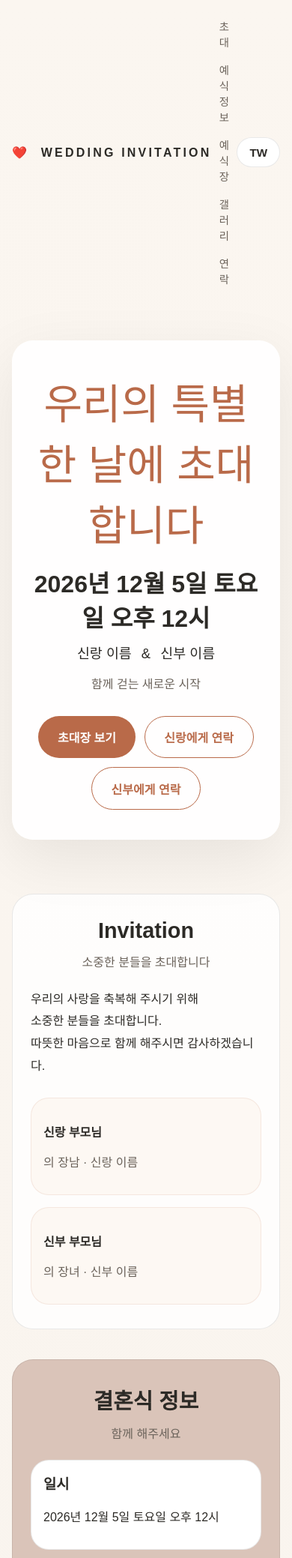
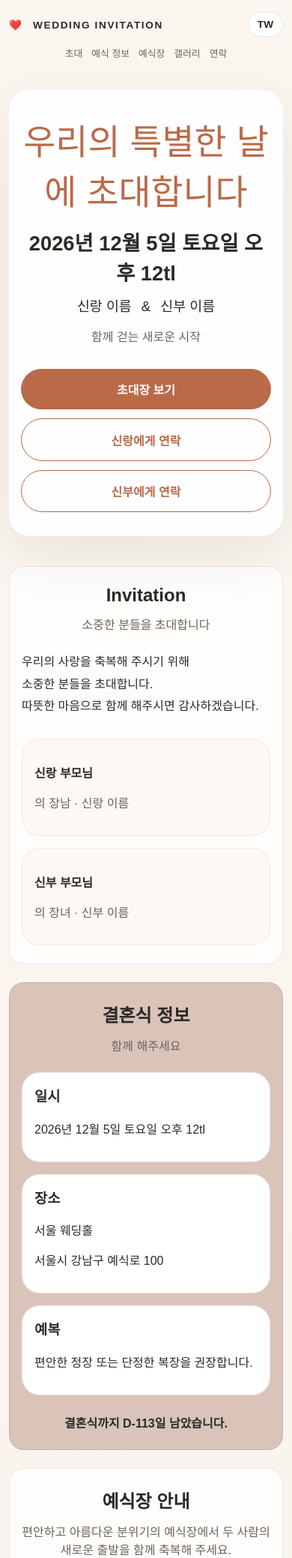
Before and after one commit to hyunwoooh5/wedding-invitation, a Jekyll site: the page built from index.html, in a window 390 px wide, cut to the strip 0-2078 px from the top of the page. Shown: the whole strip at 75% size. Built offline with Jekyll 4.4.1, drawn with Linux system fonts in a browser that asks for light colours; some web fonts are replaced.

Commit message:
add mobile mode

```diff
--- a/_data/wedding.yml
+++ b/_data/wedding.yml
@@ -2,7 +2,7 @@ ko:
   couple:
     groom: "신랑 이름"
     bride: "신부 이름"
-    date: "2026년 12월 5일 토요일 오후 12시"
+    date: "2026년 12월 5일 토요일 오후 12tl"
     subtitle: "함께 걷는 새로운 시작"
 
   invitation_title: "우리의 특별한 날에 초대합니다"
--- a/_layouts/default.html
+++ b/_layouts/default.html
@@ -2,7 +2,7 @@
 <html lang="ko">
   <head>
     <meta charset="UTF-8" />
-    <meta name="viewport" content="width=device-width, initial-scale=1.0, maximum-scale=1.0, user-scalable=no" />
+    <meta name="viewport" content="width=device-width, initial-scale=1.0" />
     <title>{{ page.title | default: site.title }}</title>
     <meta name="description" content="{{ page.description | default: site.description }}" />
     <meta property="og:title" content="{{ page.title | default: site.title }}" />
--- a/assets/css/style.css
+++ b/assets/css/style.css
@@ -449,6 +449,76 @@ html.lang-en .cover-title {
   margin-top: 2.5rem;
 }
 
+@media (max-width: 719px) {
+  .page-shell {
+    padding: 0 0.75rem 2rem;
+  }
+
+  .site-header {
+    grid-template-columns: 1fr auto;
+    gap: 0.75rem;
+    padding-top: 1rem;
+  }
+
+  .site-title {
+    min-width: 0;
+    font-size: 0.85rem;
+    letter-spacing: 0.12em;
+  }
+
+  .site-nav {
+    grid-column: 1 / -1;
+    grid-row: 2;
+    gap: 0.5rem 0.75rem;
+    font-size: 0.8rem;
+  }
+
+  .language-toggle {
+    padding: 0.5rem 0.75rem;
+    font-size: 0.85rem;
+  }
+
+  .cover-section {
+    padding: 2rem 0 1rem;
+  }
+
+  .cover-content {
+    padding: 2rem 1rem;
+  }
+
+  .cover-title {
+    font-size: clamp(2.25rem, 12vw, 3.5rem);
+  }
+
+  .cover-date {
+    font-size: clamp(1.35rem, 7vw, 2rem);
+  }
+
+  .cover-actions .btn {
+    width: 100%;
+  }
+
+  .section-block {
+    margin-top: 1.5rem;
+    padding: 1.5rem 1rem;
+    border-radius: 20px;
+  }
+
+  .section-head h2 {
+    font-size: 1.5rem;
+  }
+
+  .text-box,
+  .section-head p,
+  .parent-detail,
+  .event-card,
+  .venue-details,
+  .contact-card,
+  .note {
+    overflow-wrap: anywhere;
+  }
+}
+
 @media (min-width: 720px) {
   .parents-grid,
   .event-grid,
```
